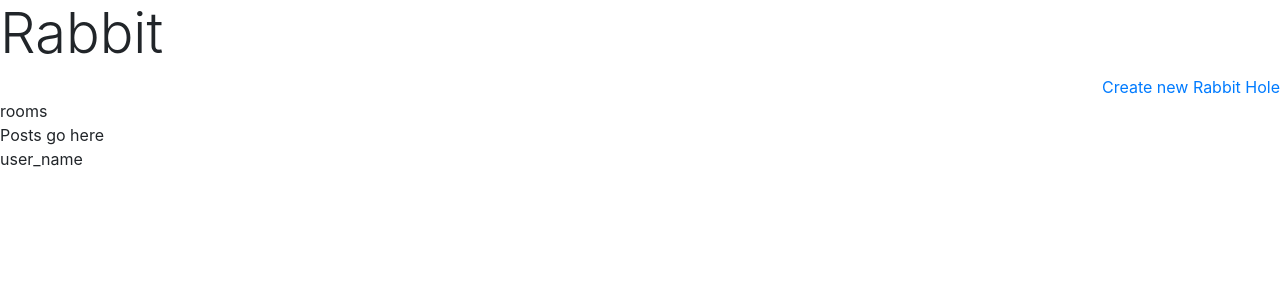
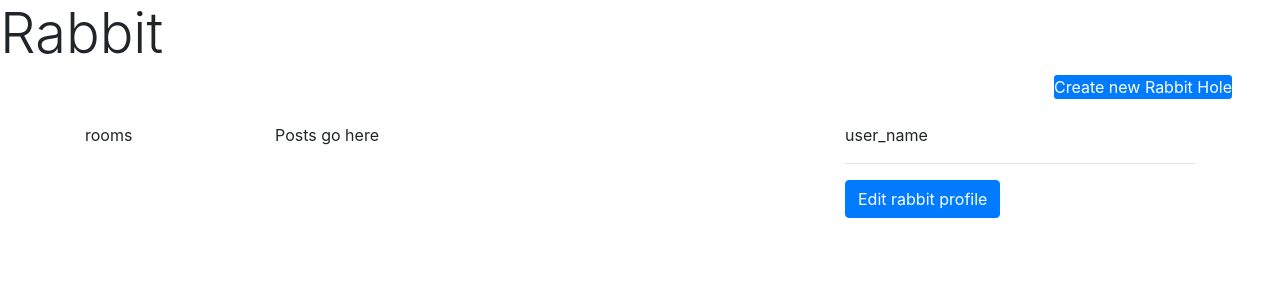
Before and after one commit to SalehOH/Rabbit, a Django app: page / in a window 1280 px wide. Shown: the top 300 px of the page. Run offline with Django 4.2, Linux system fonts and the light colour scheme; data that the repository does not hold is empty; some libraries are stand-ins or nearby versions.

Commit message:
Sorted user profile, posts, and nav into columns using bootstrap, ready to begin applying sitewide

```diff
--- a/templates/RabbitHole/index.html
+++ b/templates/RabbitHole/index.html
@@ -1,17 +1,22 @@
-{% extends 'RabbitHole/base.html' %}{% load static %}{% block css %}
+{% extends 'RabbitHole/base.html' %}
+
+{% load static %}
+
+{% block css %}
 <!-- <link rel="stylesheet" href="{% static 'RabbitHole/css/main.css'%}" /> -->
 <!-- <link rel=”stylesheet” href=”https://stackpath.bootstrapcdn.com/bootstrap/5.0.0-alpha1/css/bootstrap.min.css”rel=”nofollow” integrity=”sha384-r4NyP46KrjDleawBgD5tp8Y7UzmLA05oM1iAEQ17CSuDqnUK2+k9luXQOfXJCJ4I” crossorigin=”anonymous”> -->
 {% endblock css %}
 
 {% block content %}
-<h4 class = "display-4">Rabbit</h4>
-<div class="button button--link">
-    <a href="{% url 'create_room'%}" style = "float: right;"> Create new Rabbit Hole</a><br>
-</div>
+<h4 class="display-4 mr-5">Rabbit</h4>
+<a href="{% url 'create_room'%}" class = "button btn-primary float-right rounded-sm mr-5">Create new Rabbit Hole</a><br>
 
-<div class="grid-container">
-  <!-- <div class="grid-item"> -->
-  <div class ="rooms_list">
+
+<br>
+<div class="container">
+    <div class="row">
+        <!-- rooms list navbar -->
+        <div class="col-2">
             <div>rooms</div>
             {% if rooms %}
                 <ul>
@@ -21,29 +26,40 @@
                 </ul>
             {% endif %}
         </div>
-  <div class="grid-item">
+        <!-- rooms list navbar end -->
+
+        <!-- posts by users -->
+        <div class="col-6">
             {% if posts %}
                 {% for post in posts %}
-            <div><a href="#">{{post.user.username}}</a><hr><p class = "bg-primary">{{post.content}}</p></div>
+                    <a href="#">{{post.user.username}}</a>
+                    <hr>
+                    <p class="bg-primary">{{post.content}}</p>
                     {% if post.image %}
                         <br/>
                         <img src="{{post.image.url}}" alt="{{post.room.name}}">
                     {% endif %}
+                    <button class="btn btn-primary">Upvote</button>
+                    <button class="btn btn-info">Reply</button>
                     <hr>
                 {% endfor %}
             {% else %}
                 <div>Posts go here</div>
             {% endif %}
+        </div>
+        <!-- end of posts -->
 
-  </div>
-  <div class="user-account-box">
+        <!-- user account box -->
+        <div class="col-4">
             {% if request.user.is_authenticated %}
-    <img src="{{request.user.avatar.url}}" alt="{{request.user.username}}">
-        <hr>
+                <img src="{{request.user.avatar.url}}" style="width: 25%" alt="{{request.user.username}}">
                 {{request.user.username}}
             {% else %}
-        <div> user_name </div>
-    {% endif %}
+                <div>user_name</div>
+            {% endif %}<hr>
+            <button class="btn btn-primary">Edit rabbit profile</button>
+        </div>
+        <!-- end of user account box -->
     </div>
 </div>
 {% endblock content %}
```
Lines whose indentation alone changed are shown as unchanged.
